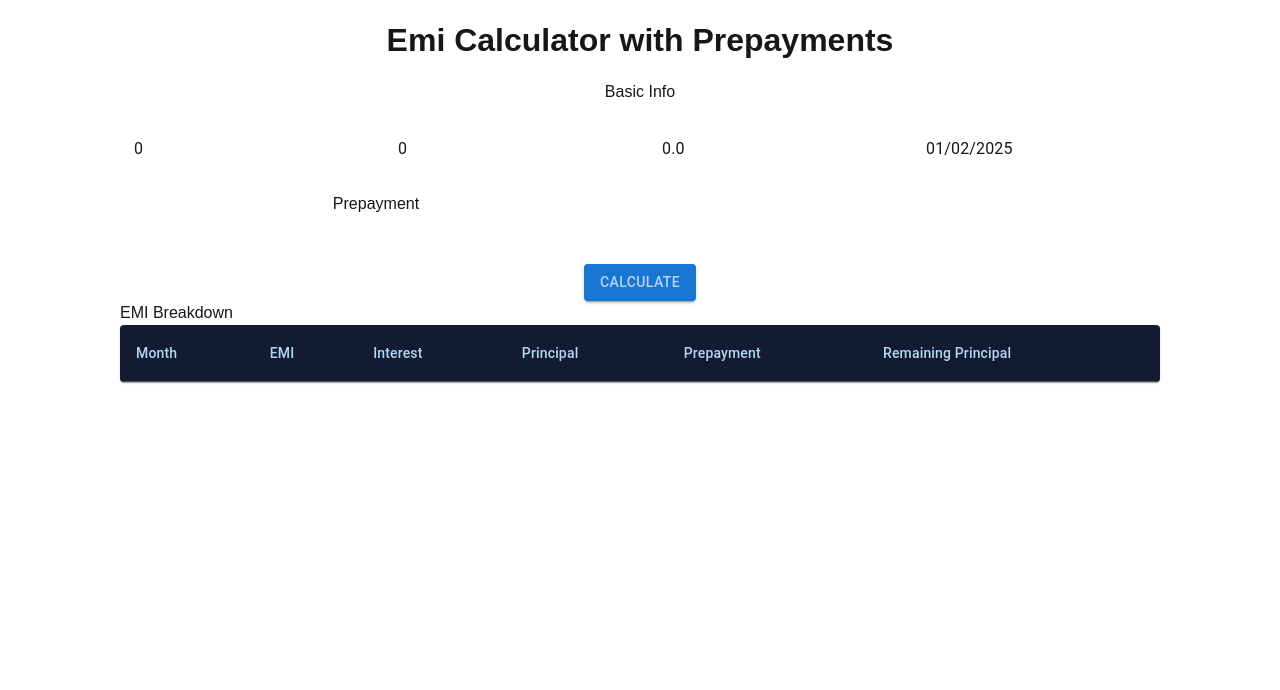
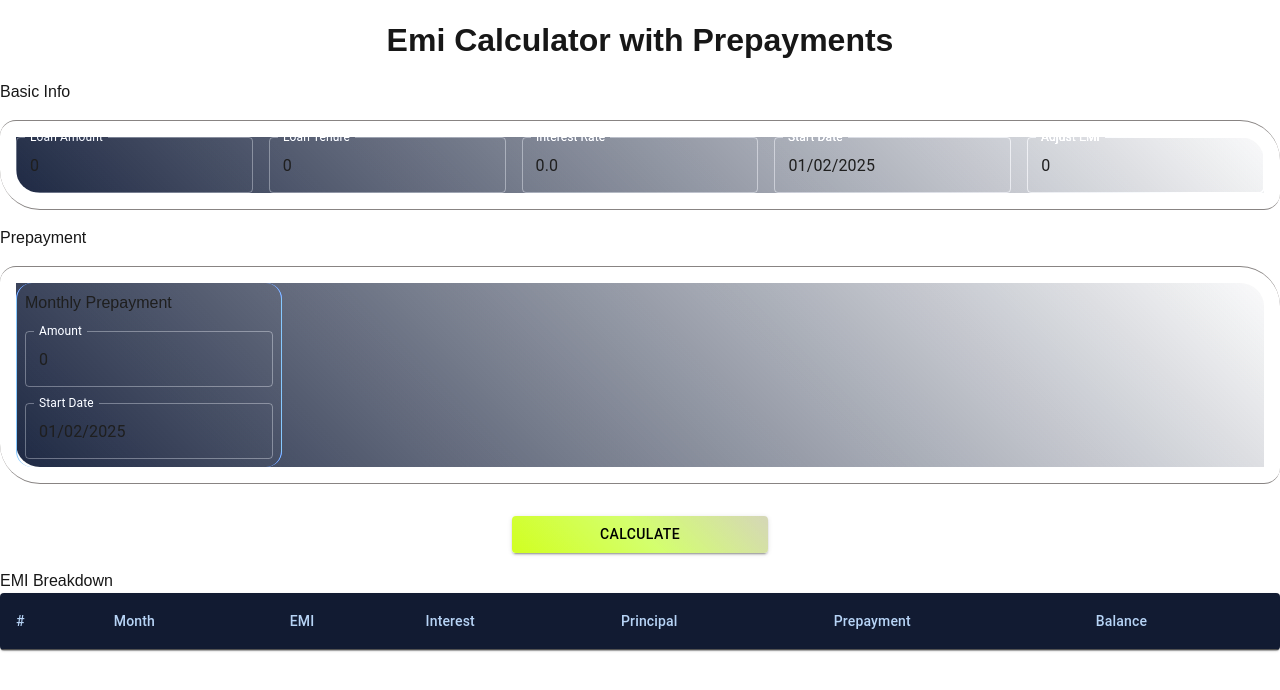
Before and after one commit to arjuncsagar/emi-calculator, a Next.js app: page / in a window 1280 px wide. Shown: the top 690 px of the page. Built offline with nearby package versions, Linux system fonts and the light colour scheme.

Commit message:
emi calculator

```diff
--- a/src/app/EmiCalculatorForm.js
+++ b/src/app/EmiCalculatorForm.js
@@ -15,6 +15,7 @@ import {
 import {DatePicker, LocalizationProvider} from '@mui/x-date-pickers';
 import {AdapterMoment} from '@mui/x-date-pickers/AdapterMoment';
 import moment from 'moment/moment';
+import {getFormattedCurrency} from '@/app/helper';
 
 const EmiCalculatorForm = () => {
     const {control, handleSubmit} = useForm({
@@ -22,7 +23,10 @@ const EmiCalculatorForm = () => {
             loanAmount: '0',
             loanTenure: '0',
             interestRate: '0.0',
-            startDate: moment()
+            startDate: moment(),
+            monthlyPrepayment: '0',
+            monthlyPrepaymentDate: moment(),
+            adjustedEmi: '0'
         }
     });
     const [emiBreakdownList, setEmiBreakdownList] = React.useState([]);
@@ -32,11 +36,16 @@ const EmiCalculatorForm = () => {
         const loanTenure = parseInt(data.loanTenure);
         const annualRate = parseFloat(data.interestRate);
         const startDate = moment(data.startDate);
-        const prepayments = [
-            {month: 12, amount: 50000}
-        ];
+        const prepayments = [];
+        const monthlyPrepayment = parseFloat(data.monthlyPrepayment);
+        const monthlyPrepaymentDate = moment(data.monthlyPrepaymentDate);
+        const adjustedEmi = parseFloat(data.adjustedEmi);
+        const emi = adjustedEmi ? adjustedEmi : calculateEMI(principal, annualRate, loanTenure);
 
-        const emiBreakdown = calculateEMIBreakdownWithPrepaymentFixedEMI(principal, annualRate, 27567, prepayments);
+        const emiBreakdown = calculateEMIBreakdownWithPrepaymentFixedEMI(
+            principal, annualRate, emi, prepayments, startDate,
+            monthlyPrepayment, monthlyPrepaymentDate
+        );
         setEmiBreakdownList(emiBreakdown);
 
         console.log('Month\tEMI\t\tInterest\tPrincipal\tRemaining Principal');
@@ -47,31 +56,60 @@ const EmiCalculatorForm = () => {
         });
     }
 
-    function calculateEMIBreakdown(principal, annualRate, tenureMonths) {
-        // Convert annual rate to monthly and in decimal
+    function calculateEMI(principal, annualRate, tenureMonths) {
+        // Convert annual interest rate to monthly interest rate
         const monthlyRate = annualRate / (12 * 100);
-        let remainingPrincipal = principal;
+
+        // EMI formula
+        const emi = (principal * monthlyRate * Math.pow(1 + monthlyRate, tenureMonths)) /
+            (Math.pow(1 + monthlyRate, tenureMonths) - 1);
+
+        return emi.toFixed(2); // Return EMI rounded to 2 decimal places
+    }
+
+    function calculateEMIBreakdownWithPrepaymentFixedEMI(principal, annualRate, emi, prepayments = [],
+        startDate, monthlyPrepayment, monthlyPrepaymentDate) {
+        // Convert annual rate to daily and in decimal
+        const dailyRate = annualRate / 365;
+        let remainingPrincipal = parseInt(principal, 10);
         let breakdown = [];
+        let emiPeriod = getFirstDayOfMonth(startDate);
+        //const formattedEmiPeriod = moment(emiPeriod).format('YYYY-MM');
 
-        for (let month = 1; month <= tenureMonths; month++) {
-            // EMI formula calculation
-            const emi = (remainingPrincipal * monthlyRate * Math.pow(1 + monthlyRate, tenureMonths - month + 1)) /
-                (Math.pow(1 + monthlyRate, tenureMonths - month + 1) - 1);
+        while (remainingPrincipal > 0) {
 
-            // Calculate interest and principal components
-            const interestComponent = remainingPrincipal * monthlyRate;
-            const principalComponent = emi - interestComponent;
+            let interestComponent = 0;
+            const daysInMonth = emiPeriod.daysInMonth();
 
-            // Update remaining principal
-            remainingPrincipal -= principalComponent;
+            for (let i = 1; i <= daysInMonth; i++) {
+                if (startDate.date() === emiPeriod.date()) {
+                    remainingPrincipal -= emi;
+                }
+
+                // Check for monthly prepayment
+                if (monthlyPrepaymentDate.date() === emiPeriod.date() &&
+                    monthlyPrepaymentDate.isSameOrBefore(emiPeriod, 'day')) {
+                    remainingPrincipal -= monthlyPrepayment;
+                }
+
+                // Calculate interest component
+                const dailyInterest = parseFloat(((remainingPrincipal * dailyRate) / 100).toFixed(2));
+                interestComponent += dailyInterest;
+                emiPeriod.add(1, 'day');
+            }
+
+            // Calculate principal component
+            remainingPrincipal += interestComponent;
+            const principalComponent = emi + monthlyPrepayment - interestComponent;
 
             // Store the breakdown for this month
             breakdown.push({
-                month: month,
-                emi: emi.toFixed(2),
+                month: moment(emiPeriod).clone().subtract(1, 'month').format('MMM YYYY'),
+                emi: parseInt(emi + monthlyPrepayment, 10),
                 interest: interestComponent.toFixed(2),
-                principal: principalComponent.toFixed(2),
-                remainingPrincipal: remainingPrincipal > 0 ? remainingPrincipal.toFixed(2) : '0.00'
+                principal: Math.round(principalComponent),
+                prepayment: monthlyPrepayment ? parseInt(monthlyPrepayment, 10) : 0,
+                remainingPrincipal: remainingPrincipal > 0 ? Math.round(remainingPrincipal) : 0
             });
 
             // Stop if the loan is fully repaid
@@ -83,89 +121,8 @@ const EmiCalculatorForm = () => {
         return breakdown;
     }
 
-    function calculateEMIBreakdownWithPrepayment(principal, annualRate, tenureMonths, prepayments = []) {
-        // Convert annual rate to monthly and in decimal
-        const monthlyRate = annualRate / (12 * 100);
-        let remainingPrincipal = principal;
-        let breakdown = [];
-
-        for (let month = 1; month <= tenureMonths; month++) {
-            // EMI formula calculation
-            const emi = (remainingPrincipal * monthlyRate * Math.pow(1 + monthlyRate, tenureMonths - month + 1)) /
-                (Math.pow(1 + monthlyRate, tenureMonths - month + 1) - 1);
-
-            // Calculate interest and principal components
-            const interestComponent = remainingPrincipal * monthlyRate;
-            const principalComponent = emi - interestComponent;
-
-            // Update remaining principal
-            remainingPrincipal -= principalComponent;
-
-            // Check for prepayment in this month
-            const prepayment = prepayments.find(p => p.month === month);
-            if (prepayment) {
-                remainingPrincipal -= prepayment.amount;
-            }
-
-            // Store the breakdown for this month
-            breakdown.push({
-                month: month,
-                emi: emi.toFixed(2),
-                interest: interestComponent.toFixed(2),
-                principal: principalComponent.toFixed(2),
-                prepayment: prepayment ? prepayment.amount.toFixed(2) : '0.00',
-                remainingPrincipal: remainingPrincipal > 0 ? remainingPrincipal.toFixed(2) : '0.00'
-            });
-
-            // Stop if the loan is fully repaid
-            if (remainingPrincipal <= 0) {
-                break;
-            }
-        }
-
-        return breakdown;
-    }
-
-    function calculateEMIBreakdownWithPrepaymentFixedEMI(principal, annualRate, emi = 27567, prepayments = []) {
-        // Convert annual rate to monthly and in decimal
-        const monthlyRate = annualRate / (12 * 100);
-        let remainingPrincipal = principal;
-        let breakdown = [];
-        let month = 0;
-
-        while (remainingPrincipal > 0) {
-            month++;
-
-            // Calculate interest and principal components
-            const interestComponent = remainingPrincipal * monthlyRate;
-            const principalComponent = emi - interestComponent;
-
-            // Update remaining principal
-            remainingPrincipal -= principalComponent;
-
-            // Check for prepayment in this month
-            const prepayment = prepayments.find(p => p.month === month);
-            if (prepayment) {
-                remainingPrincipal -= prepayment.amount;
-            }
-
-            // Store the breakdown for this month
-            breakdown.push({
-                month: month,
-                emi: emi.toFixed(2),
-                interest: interestComponent.toFixed(2),
-                principal: principalComponent.toFixed(2),
-                prepayment: prepayment ? prepayment.amount.toFixed(2) : '0.00',
-                remainingPrincipal: remainingPrincipal > 0 ? remainingPrincipal.toFixed(2) : '0.00'
-            });
-
-            // Stop if the loan is fully repaid
-            if (remainingPrincipal <= 0) {
-                break;
-            }
-        }
-
-        return breakdown;
+    const getFirstDayOfMonth = (date) => {
+        return moment(date).startOf('month');
     }
 
     return (
@@ -198,24 +155,33 @@ const EmiCalculatorForm = () => {
                                         <DatePicker {...field}
                                                     label="Start Date"/>
                                     </LocalizationProvider>}/>
-                </section>
-                <section>
-                    <h4>Prepayment</h4>
-                    <Controller name="prepayment"
+                    <Controller name="adjustedEmi"
                                 control={control}
                                 render={({field}) =>
                                     <TextField {...field}
-                                               label="Prepayment"
+                                               label="Adjust EMI"
                                                type="text"/>}/>
-                    <Controller name="monthlyPrepaymentStartDate"
-                                control={control}
-                                render={({field}) =>
-                                    <LocalizationProvider dateAdapter={AdapterMoment}>
-                                        <DatePicker {...field}
-                                                    label="Monthly Prepayment Start Date"/>
-                                    </LocalizationProvider>}/>
                 </section>
-                <section>
+                <h4>Prepayment</h4>
+                <section className="prepayment">
+                    <div className="monthlyPrepayment">
+                        <h6>Monthly Prepayment</h6>
+                        <Controller name="monthlyPrepayment"
+                                    control={control}
+                                    render={({field}) =>
+                                        <TextField {...field}
+                                                   label="Amount"
+                                                   type="text"/>}/>
+                        <Controller name="monthlyPrepaymentDate"
+                                    control={control}
+                                    render={({field}) =>
+                                        <LocalizationProvider dateAdapter={AdapterMoment}>
+                                            <DatePicker {...field}
+                                                        label="Start Date"/>
+                                        </LocalizationProvider>}/>
+                    </div>
+                </section>
+                <section className="button">
                     <Button type="submit" variant="contained">Calculate</Button>
                 </section>
             </form>
@@ -225,23 +191,25 @@ const EmiCalculatorForm = () => {
                     <Table>
                         <TableHead>
                             <TableRow>
+                                <TableCell>#</TableCell>
                                 <TableCell>Month</TableCell>
                                 <TableCell>EMI</TableCell>
                                 <TableCell>Interest</TableCell>
                                 <TableCell>Principal</TableCell>
                                 <TableCell>Prepayment</TableCell>
-                                <TableCell>Remaining Principal</TableCell>
+                                <TableCell>Balance</TableCell>
                             </TableRow>
                         </TableHead>
                         <TableBody>
-                            {emiBreakdownList.map(detail => (
-                                <TableRow key={detail.month}>
+                            {emiBreakdownList.map((detail, ix) => (
+                                <TableRow key={`${ix}-${detail.month}`}>
+                                    <TableCell>{++ix}</TableCell>
                                     <TableCell>{detail.month}</TableCell>
-                                    <TableCell>₹{detail.emi}</TableCell>
-                                    <TableCell>₹{detail.interest}</TableCell>
-                                    <TableCell>₹{detail.principal}</TableCell>
-                                    <TableCell>₹{detail.prepayment}</TableCell>
-                                    <TableCell>₹{detail.remainingPrincipal}</TableCell>
+                                    <TableCell>{getFormattedCurrency(detail.emi)}</TableCell>
+                                    <TableCell>{getFormattedCurrency(detail.interest)}</TableCell>
+                                    <TableCell>{getFormattedCurrency(detail.principal)}</TableCell>
+                                    <TableCell>{getFormattedCurrency(detail.prepayment)}</TableCell>
+                                    <TableCell>{getFormattedCurrency(detail.remainingPrincipal)}</TableCell>
                                 </TableRow>
                             ))}
                         </TableBody>
--- /dev/null
+++ b/src/app/helper.js
@@ -0,0 +1,6 @@
+export const getFormattedCurrency = (amount) => {
+    return new Intl.NumberFormat('en-IN', {
+        style: 'currency',
+        currency: 'INR'
+    }).format(amount);
+}
--- a/src/app/index.scss
+++ b/src/app/index.scss
@@ -15,12 +15,45 @@
   form {
     display: flex;
     flex-direction: column;
-    align-items: center;
     gap: 1rem;
 
     section {
       display: flex;
       gap: 1rem;
+      border: 0.1rem solid #656261;
+      padding: 1rem;
+      border-radius: 1rem 2.5rem;
+      border-right: unset;
+      border-left: unset;
+      background: linear-gradient(45deg, #131b2f, transparent);
+      background-clip: content-box;
+      filter: brightness(135%);
+    }
+
+    .button {
+      justify-content: center;
+      border: unset;
+      background: unset;
+
+      button {
+        width: 16rem;
+        background: linear-gradient(45deg, #9bdc18, #9e9f88);
+        color: black;
+      }
+    }
+
+    .prepayment {
+      .monthlyPrepayment {
+        display: flex;
+        flex-direction: column;
+        gap: 1rem;
+        justify-content: center;
+        border: .1rem solid cornflowerblue;
+        padding: .5rem;
+        border-radius: 1rem;
+        border-top: unset;
+        border-bottom: unset;
+      }
     }
   }
 }
```
